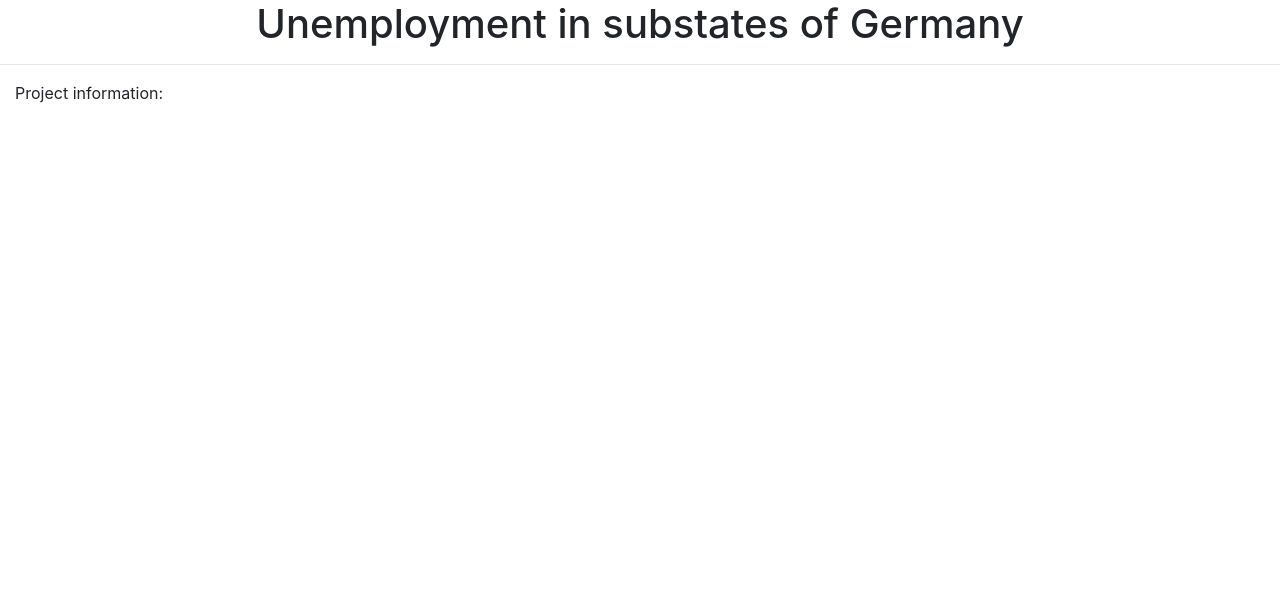
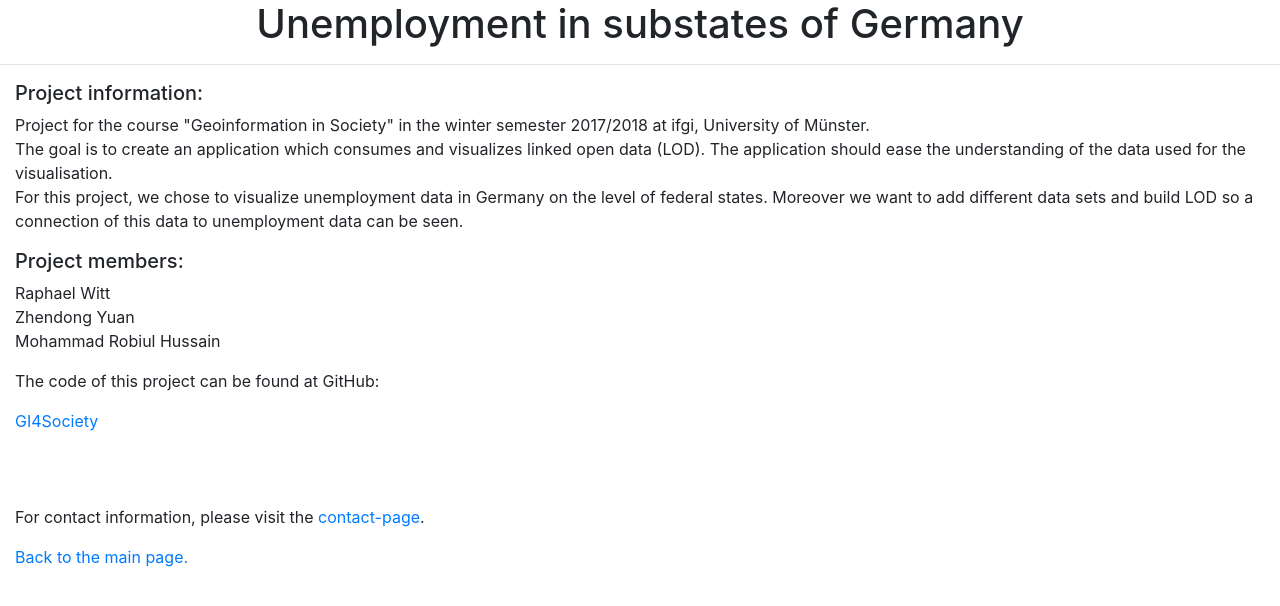
Before and after one commit to RaphaelW1tt/GI4Society, a plain HTML site: page www/info.html in a window 1280 px wide. Drawn offline with Linux system fonts and the light colour scheme.

Commit message:
Update page connection/added information/added contact data

```diff
--- a/www/info.html
+++ b/www/info.html
@@ -35,7 +35,22 @@
 
     <hr></hr>
     <div class="container-fluid">
-      <p>Project information:</p>
+      <h5>Project information:</h5>
+      <p>Project for the course "Geoinformation in Society" in the winter semester 2017/2018 at ifgi, University of Münster.<br>
+      The goal is to create an application which consumes and visualizes linked open data (LOD). The application should ease the understanding of the data used for the visualisation.<br>
+    For this project, we chose to visualize unemployment data in Germany on the level of federal states. Moreover we want to add different data sets and build LOD so a connection of this data to unemployment data can be seen.</p>
+      <h5>Project members:</h5>
+      <p>Raphael Witt<br>
+        Zhendong Yuan<br>
+        Mohammad Robiul Hussain</p>
+      <p>The code of this project can be found at GitHub:</p>
+      <a target="_blank" href="https://github.com/RaphaelW1tt/GI4Society">GI4Society</a>
+      <br>
+      <br>
+      <br>
+      <br>
+      <p>For contact information, please visit the <a href="contact.html">contact-page</a>.</p>
+      <a href="gisproject.html">Back to the main page.</a>
     </div>
 
 	<br>
```
Also changed, not shown: www/contact.html (+14 -2 lines), www/gisproject.html (+8 -4 lines).
